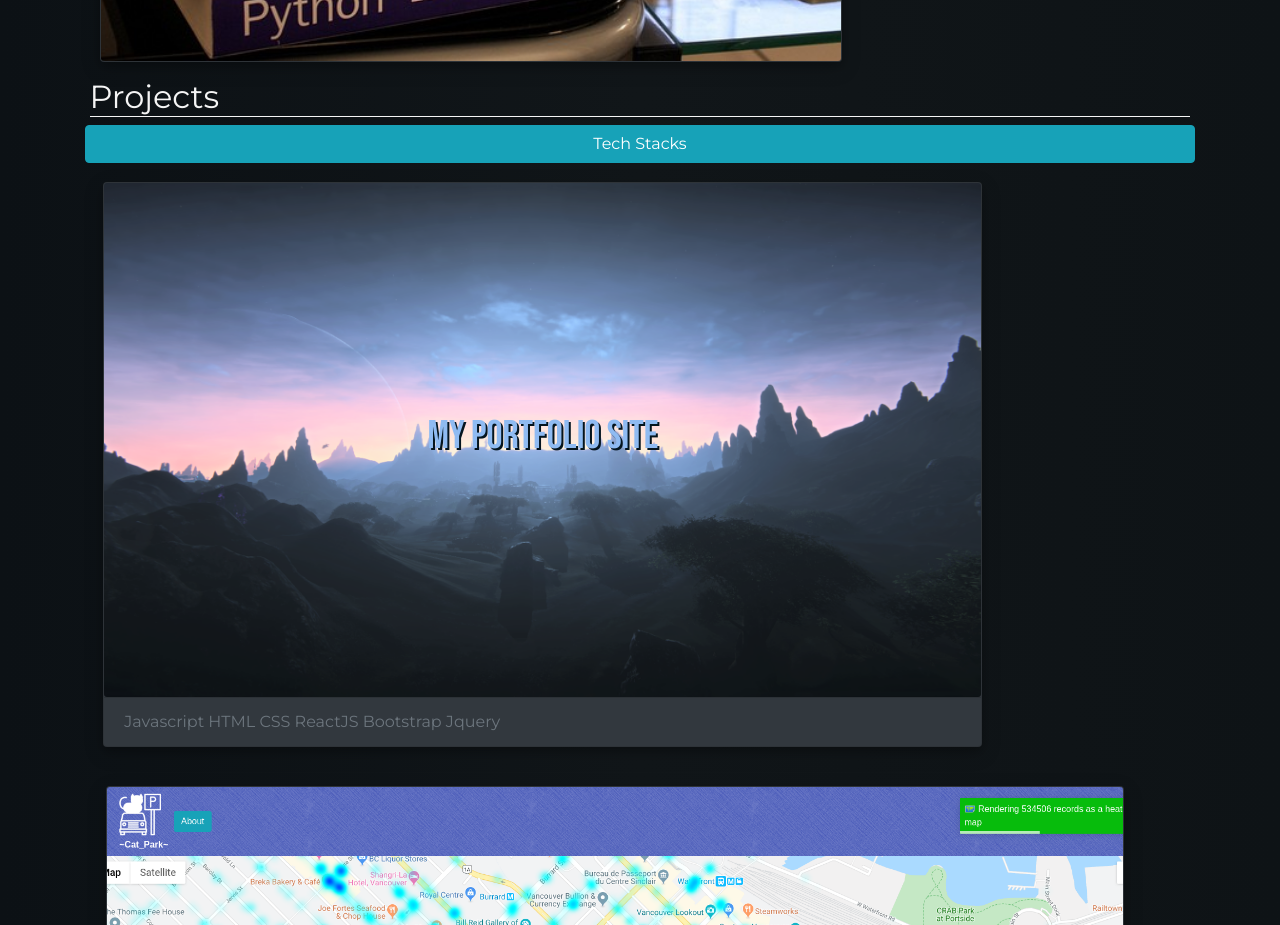
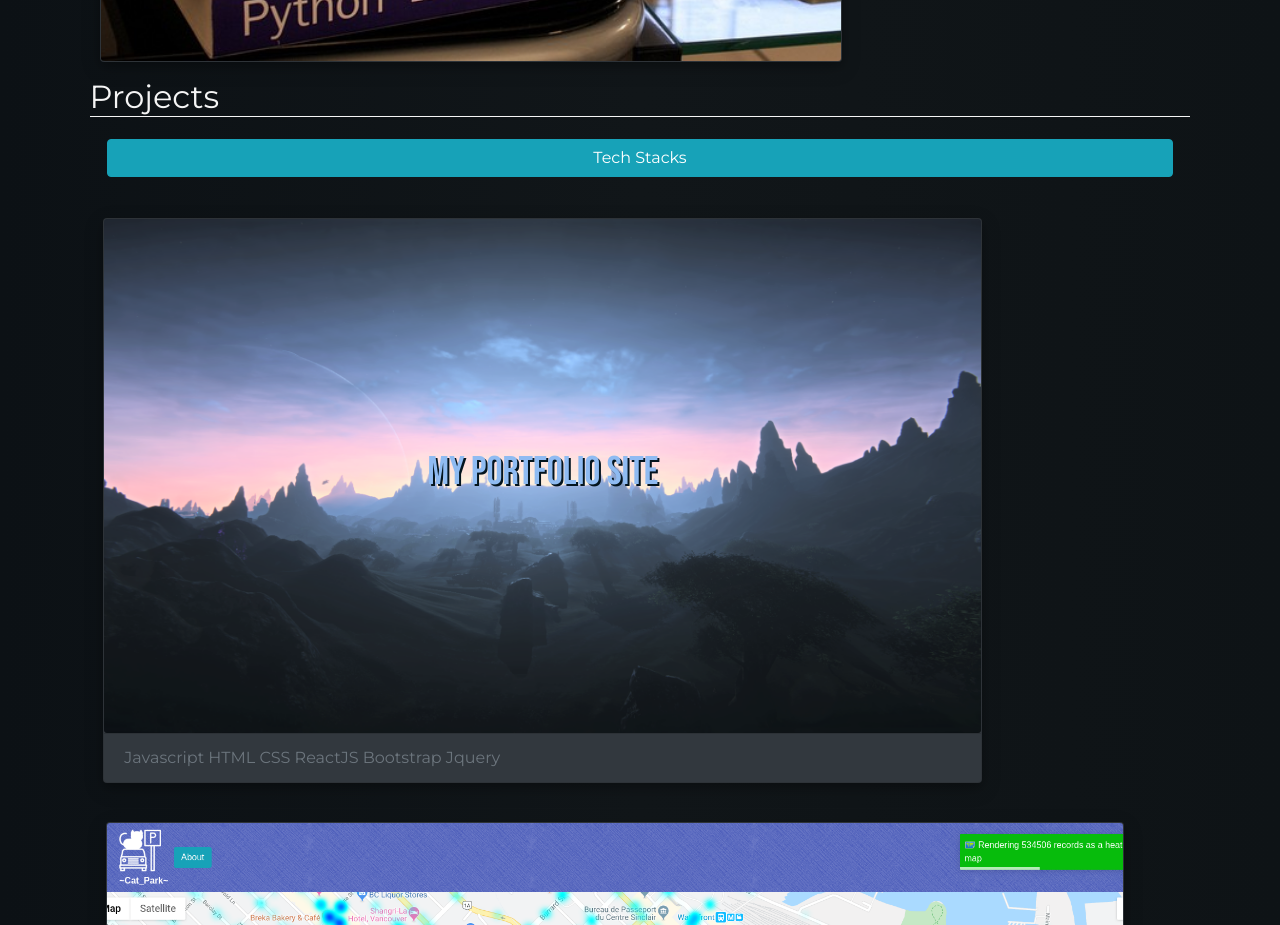
Before and after one commit to ChrisnNg/Ng, a React (Create React App) app: page / in a window 1280 px wide. Shown: the part 2480-3405 px from the top of the page. Built offline with nearby package versions, Linux system fonts and the light colour scheme.

Commit message:
edit size of tech stack btn

```diff
--- a/src/App.css
+++ b/src/App.css
@@ -83,3 +83,8 @@ a:hover {
   -moz-transition: opacity 0.4s ease-out;
   -webkit-transition: opacity 0.4s ease-out;
 }
+
+.btn {
+  margin: 2%;
+  width: 96% !important;
+}
```
